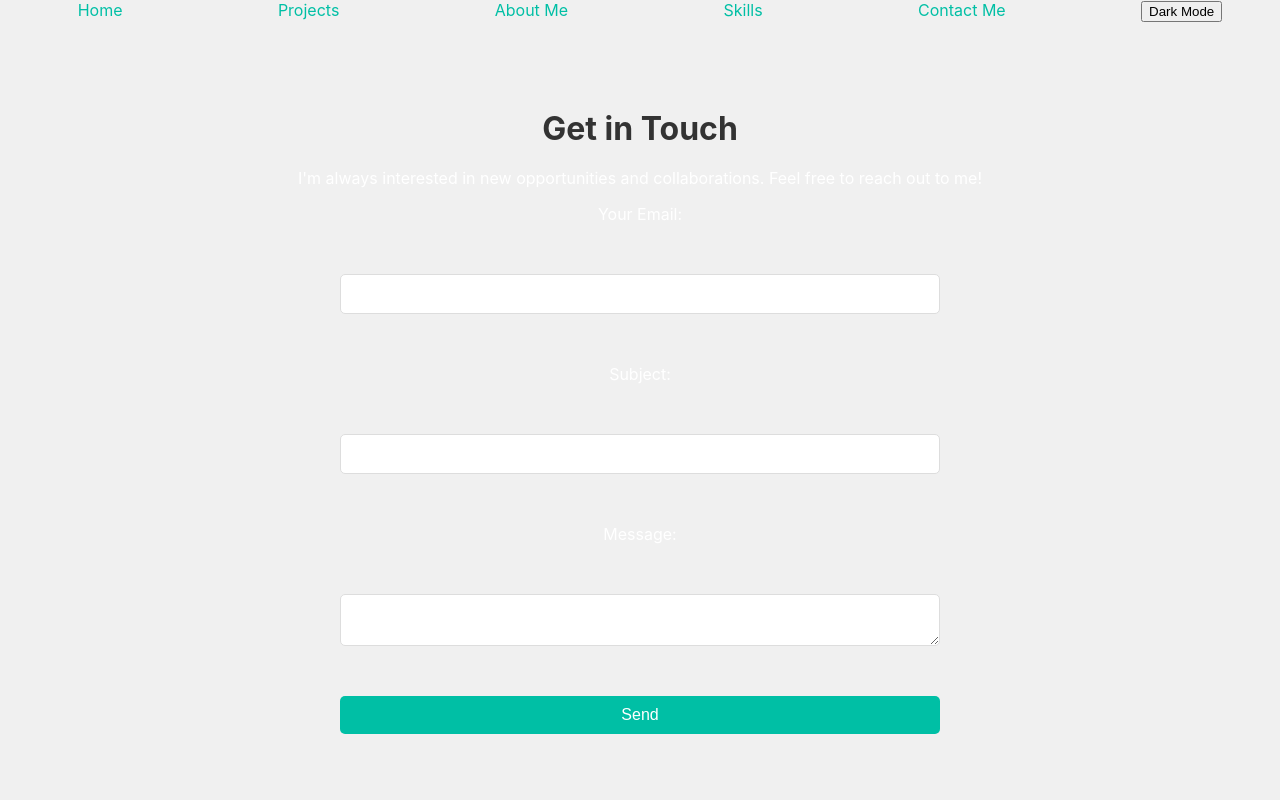
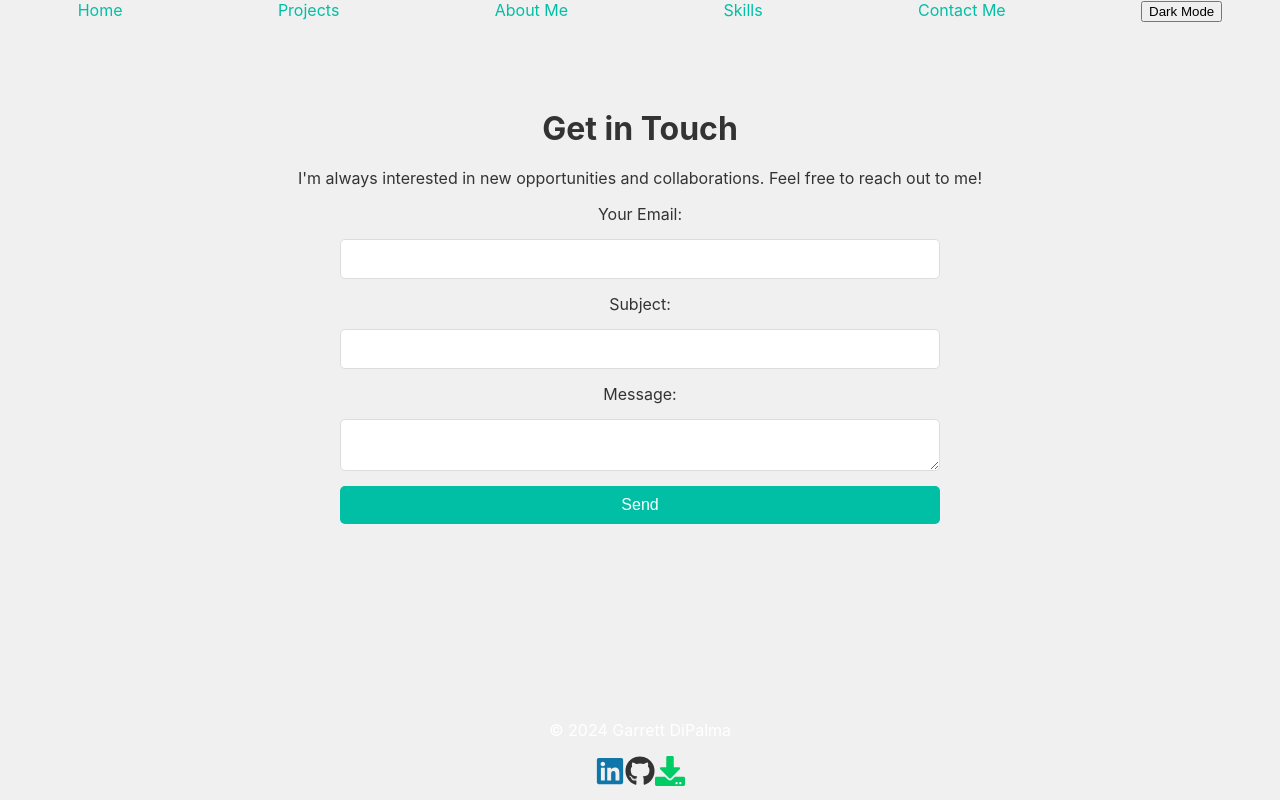
Before and after one commit to garrett10101/garrett10101.github.io, a React (Create React App) app in the folder portfolio/: page /contact in a window 1280 px wide. Built offline with nearby package versions, Linux system fonts and the light colour scheme.

Commit message:
added emailme js integration

```diff
--- a/portfolio/src/components/Contact.js
+++ b/portfolio/src/components/Contact.js
@@ -1,77 +1,54 @@
-import React, { useState } from 'react';
+import React, { useRef, useState } from 'react';
 import emailjs from 'emailjs-com';
 import './Contact.css';
 
 const Contact = () => {
-  const [formData, setFormData] = useState({
-    email: '',
-    subject: '',
-    message: '',
-  });
+  const form = useRef();
+  const [formStatus, setFormStatus] = useState('');
 
-  const [successMessage, setSuccessMessage] = useState('');
-  const [errorMessage, setErrorMessage] = useState('');
-
-  const handleChange = (e) => {
-    const { name, value } = e.target;
-    setFormData({ ...formData, [name]: value });
-  };
-
-  const handleSubmit = (e) => {
+  const sendEmail = (e) => {
     e.preventDefault();
 
-    // EmailJS details
-    const serviceID = 'your_service_id'; // replace with your service ID
-    const templateID = 'your_template_id'; // replace with your template ID
-    const userID = 'your_user_id'; // replace with your user ID
+    emailjs
+      .sendForm(
+        'service_y4fqkoh',   // Replace with your EmailJS service ID
+        'template_jrwhi9b',  // Replace with your EmailJS template ID
+        form.current,
+        '0qZy_e98Fvzs8_pCd'    // Replace with your EmailJS public API key
+      )
+      .then(
+        (result) => {
+          console.log(result.text);
+          setFormStatus('Message sent successfully!');
+        },
+        (error) => {
+          console.log(error.text);
+          setFormStatus('Failed to send message. Please try again.');
+        }
+      );
 
-    emailjs.send(serviceID, templateID, formData, userID)
-      .then((response) => {
-        console.log('SUCCESS!', response.status, response.text);
-        setSuccessMessage('Thank you for your message. I will get back to you soon!');
-        setFormData({ email: '', subject: '', message: '' }); // Reset form fields
-      })
-      .catch((error) => {
-        console.error('FAILED...', error);
-        setErrorMessage('Sorry, something went wrong. Please try again later.');
-      });
+    e.target.reset();
   };
 
   return (
-    <section className="contact-section" id="contact" style={{ color: 'white' }}>
+    <section className="contact-section" id="contact">
       <h2>Get in Touch</h2>
       <p>I'm always interested in new opportunities and collaborations. Feel free to reach out to me!</p>
-      {successMessage && <p className="success-message">{successMessage}</p>}
-      {errorMessage && <p className="error-message">{errorMessage}</p>}
-      <form id="contactForm" onSubmit={handleSubmit}>
-        <label htmlFor="email">Your Email:</label><br />
-        <input
-          type="email"
-          id="email"
-          name="email"
-          required
-          value={formData.email}
-          onChange={handleChange}
-        /><br />
-        <label htmlFor="subject">Subject:</label><br />
-        <input
-          type="text"
-          id="subject"
-          name="subject"
-          required
-          value={formData.subject}
-          onChange={handleChange}
-        /><br />
-        <label htmlFor="message">Message:</label><br />
-        <textarea
-          id="message"
-          name="message"
-          required
-          value={formData.message}
-          onChange={handleChange}
-        ></textarea><br />
+
+      <form ref={form} onSubmit={sendEmail}>
+        <label htmlFor="user_email">Your Email:</label>
+        <input type="email" id="user_email" name="user_email" required />
+
+        <label htmlFor="subject">Subject:</label>
+        <input type="text" id="subject" name="subject" required />
+
+        <label htmlFor="message">Message:</label>
+        <textarea id="message" name="message" required></textarea>
+
         <button type="submit">Send</button>
       </form>
+
+      {formStatus && <p>{formStatus}</p>}
     </section>
   );
 };
```
